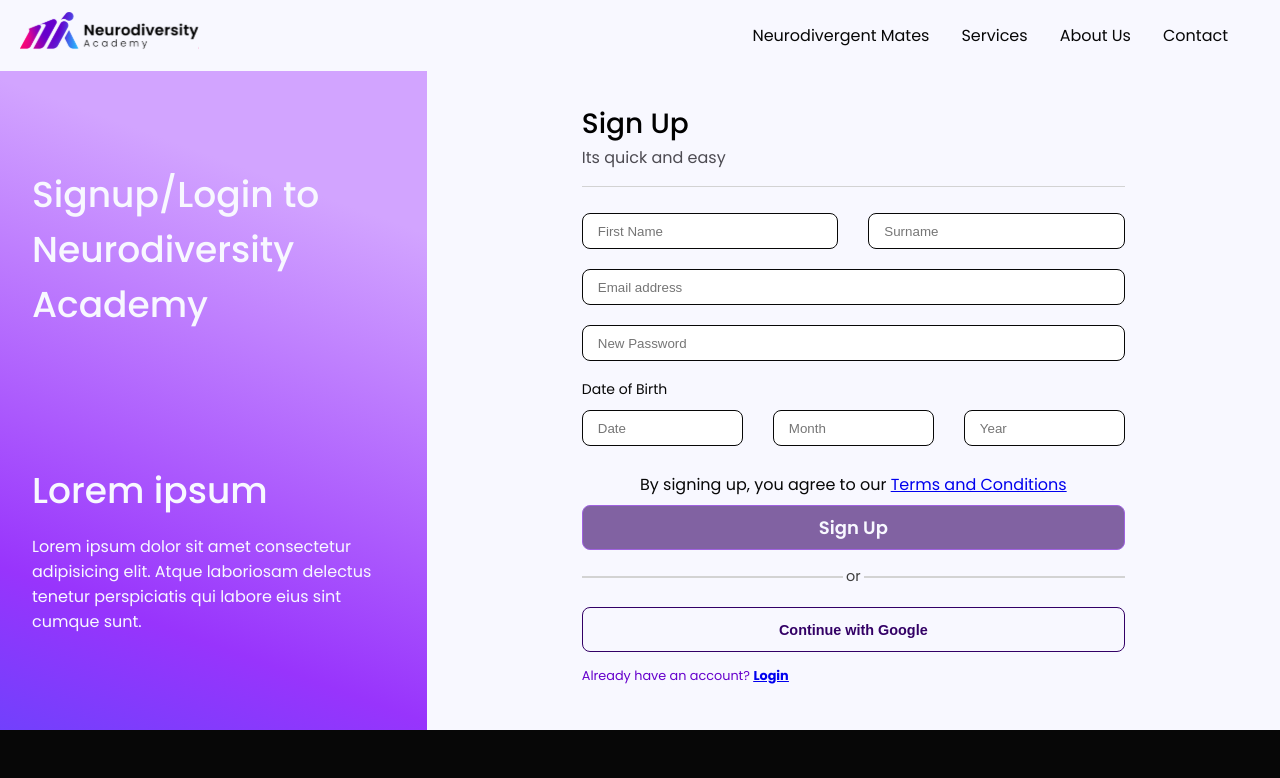
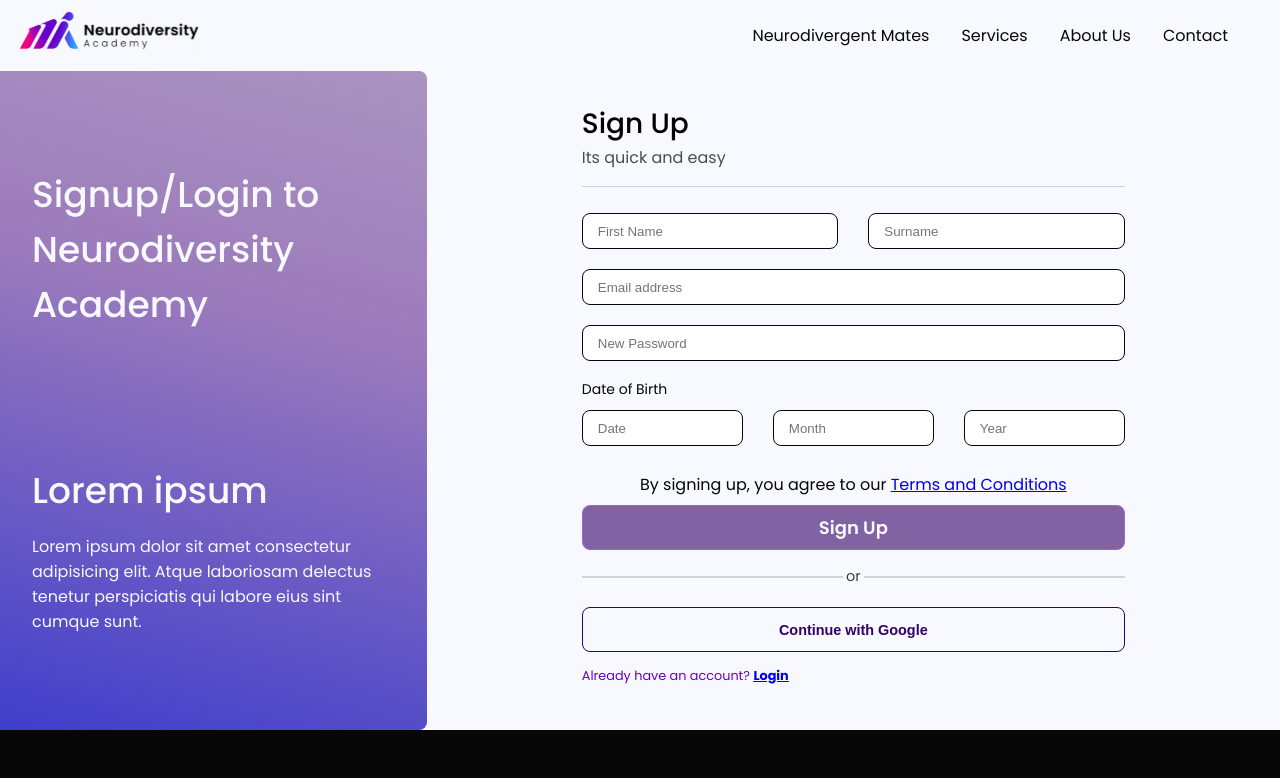
Before and after one commit to shademel/neurostudy-portal, a Next.js app: page /auth/signup in a window 1280 px wide. Shown: the top 778 px of the page. Built offline with nearby package versions, Linux system fonts and the light colour scheme.

Commit message:
AuthLeftBanner - syncing background

```diff
--- a/src/app/auth/page.module.css
+++ b/src/app/auth/page.module.css
@@ -1,11 +1,13 @@
 .bannerColumn {
   display: flex;
-  background-image: linear-gradient(20deg, var(--cherryPieBlue), var(--cherryPieVariantSub) 20%, var(--cherryPieSub) 80%);
+  background: linear-gradient(0deg, rgba(0, 0, 0, 0.2), rgba(0, 0, 0, 0.2)),
+    linear-gradient(194.75deg, rgba(102, 0, 204, 0) -78.84%, rgba(102, 0, 204, 0.4) 36.62%, #4A4AFF 102.62%);
   color: var(--GhostWhite);
   padding: 6rem 2rem;
   align-content: space-between;
   flex-wrap: wrap;
-  min-height: 625px;
+  min-height: 656px;
+  border-radius: 0px 8px 8px 0px;
 }
 
 .forgotPassword {
```
